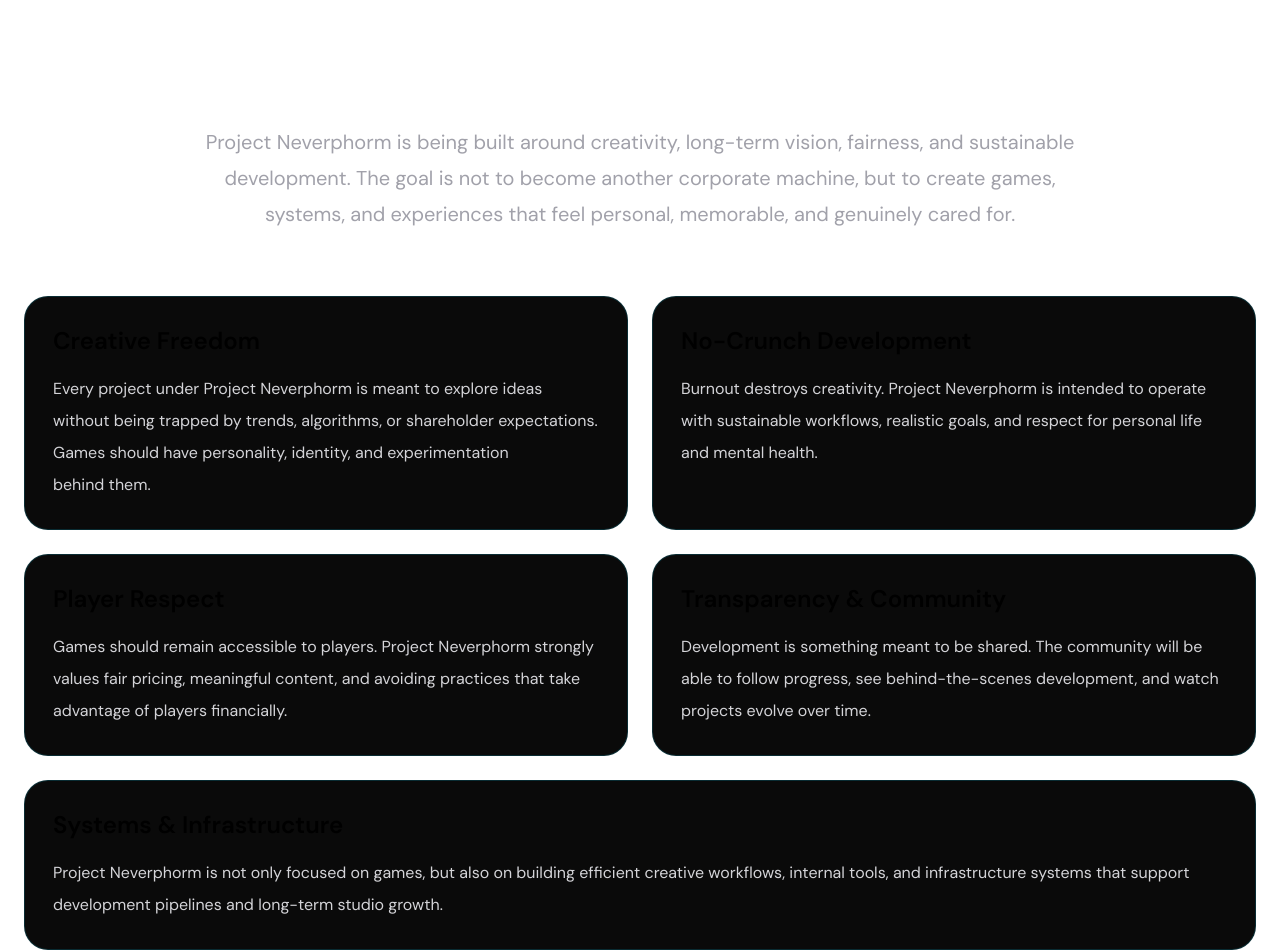
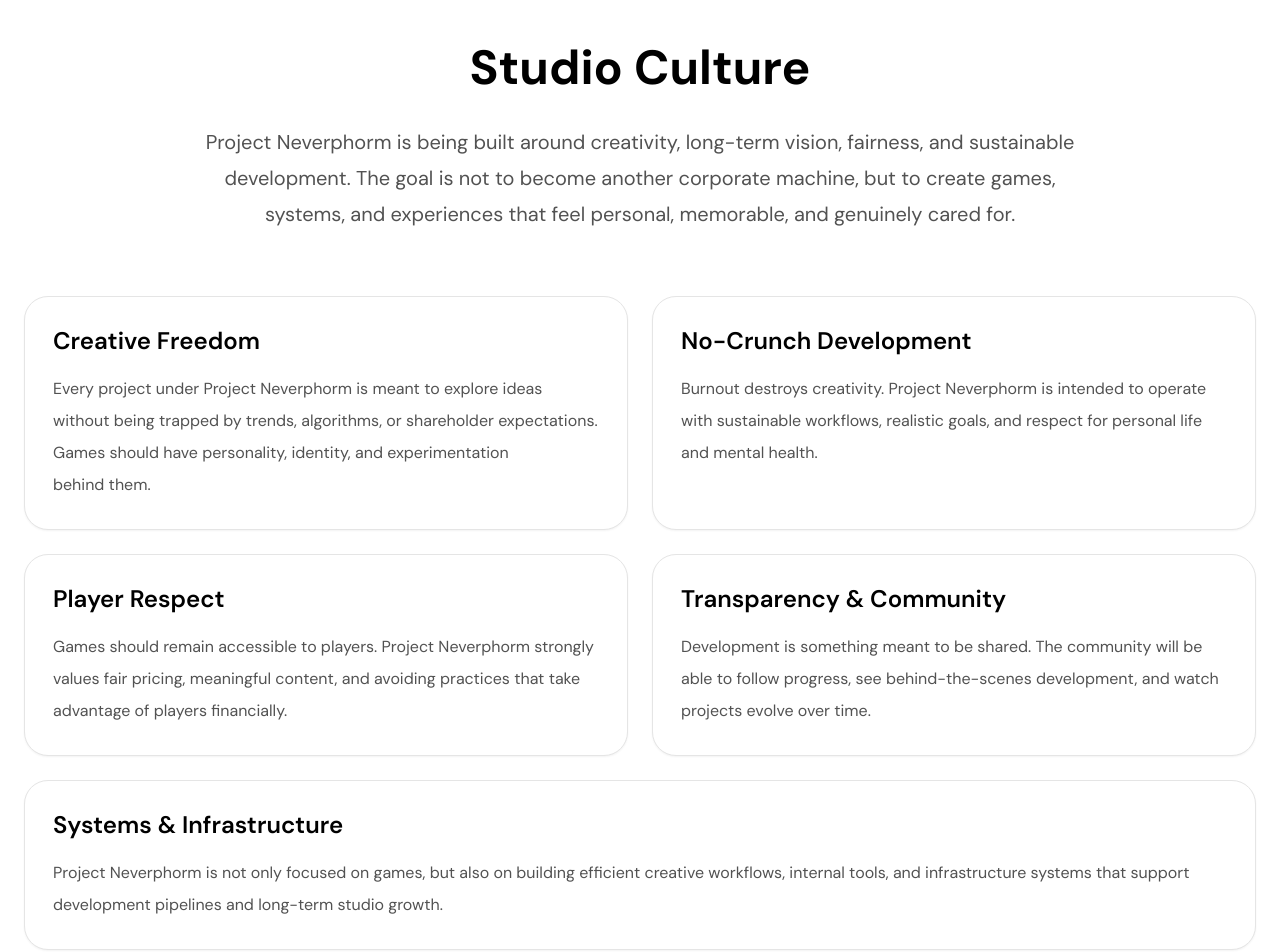
Before and after one commit to Minxci/neverphorm-site, a React (Vite) app in the folder apps/web/: page /culture in a window 1280 px wide. Shown: the part 100-1052 px from the top of the page. Built offline with nearby package versions, Linux system fonts and the light colour scheme; the HTML template or start-up script is replaced by a standard one; what pocketbase would draw is missing.

Commit message:
culture page now

```diff
--- a/apps/web/src/pages/Culture.jsx
+++ b/apps/web/src/pages/Culture.jsx
@@ -1,104 +1,77 @@
 import Header from "@/components/Header.jsx";
 import Footer from "@/components/Footer.jsx";
 
+function Culture() {
+  const cards = [
+    {
+      title: "Creative Freedom",
+      text: "Every project under Project Neverphorm is meant to explore ideas without being trapped by trends, algorithms, or shareholder expectations. Games should have personality, identity, and experimentation behind them.",
+    },
+    {
+      title: "No-Crunch Development",
+      text: "Burnout destroys creativity. Project Neverphorm is intended to operate with sustainable workflows, realistic goals, and respect for personal life and mental health.",
+    },
+    {
+      title: "Player Respect",
+      text: "Games should remain accessible to players. Project Neverphorm strongly values fair pricing, meaningful content, and avoiding practices that take advantage of players financially.",
+    },
+    {
+      title: "Transparency & Community",
+      text: "Development is something meant to be shared. The community will be able to follow progress, see behind-the-scenes development, and watch projects evolve over time.",
+    },
+    {
+      title: "Systems & Infrastructure",
+      text: "Project Neverphorm is not only focused on games, but also on building efficient creative workflows, internal tools, and infrastructure systems that support development pipelines and long-term studio growth.",
+      wide: true,
+    },
+  ];
 
-function Culture() {
   return (
-
     <>
       <Header />
 
-    <div className="max-w-7xl mx-auto px-6 pt-36 pb-24 text-white">
-      <h1 className="text-5xl font-bold text-center mb-8">
+      <main className="bg-white text-black">
+        <section className="max-w-7xl mx-auto px-6 pt-36 pb-24">
+          <h1 className="text-5xl font-bold text-center mb-8 text-black">
             Studio Culture
           </h1>
 
-      <p className="max-w-4xl mx-auto text-center text-zinc-400 text-xl leading-9 mb-16">
-        Project Neverphorm is being built around creativity,
-        long-term vision, fairness, and sustainable development.
-        The goal is not to become another corporate machine,
-        but to create games, systems, and experiences that feel
-        personal, memorable, and genuinely cared for.
+          <p className="max-w-4xl mx-auto text-center text-neutral-600 text-xl leading-9 mb-16">
+            Project Neverphorm is being built around creativity, long-term
+            vision, fairness, and sustainable development. The goal is not to
+            become another corporate machine, but to create games, systems, and
+            experiences that feel personal, memorable, and genuinely cared for.
           </p>
 
           <div className="grid grid-cols-1 md:grid-cols-2 gap-6">
-        <div className="bg-[#0a0a0a] border border-cyan-500/20 rounded-3xl p-7 hover:border-cyan-500/50 transition-all duration-300">
+            {cards.map((card) => (
+              <div
+                key={card.title}
+                className={`bg-white border border-neutral-200 rounded-3xl p-7 shadow-sm ${
+                  card.wide ? "md:col-span-2" : ""
+                }`}
+              >
                 <h2 className="text-2xl font-semibold text-black mb-4">
-            Creative Freedom
+                  {card.title}
                 </h2>
 
-          <p className="text-zinc-300 leading-8">
-            Every project under Project Neverphorm is meant to
-            explore ideas without being trapped by trends,
-            algorithms, or shareholder expectations.
-            Games should have personality, identity,
-            and experimentation behind them.
+                <p className="text-neutral-600 leading-8">
+                  {card.text}
                 </p>
               </div>
-
-        <div className="bg-[#0a0a0a] border border-cyan-500/20 rounded-3xl p-7 hover:border-cyan-500/50 transition-all duration-300">
-          <h2 className="text-2xl font-semibold text-black mb-4">
-            No-Crunch Development
-          </h2>
-
-          <p className="text-zinc-300 leading-8">
-            Burnout destroys creativity.
-            Project Neverphorm is intended to operate with
-            sustainable workflows, realistic goals,
-            and respect for personal life and mental health.
-          </p>
-        </div>
-
-        <div className="bg-[#0a0a0a] border border-cyan-500/20 rounded-3xl p-7 hover:border-cyan-500/50 transition-all duration-300">
-          <h2 className="text-2xl font-semibold text-black mb-4">
-            Player Respect
-          </h2>
-
-          <p className="text-zinc-300 leading-8">
-            Games should remain accessible to players.
-            Project Neverphorm strongly values fair pricing,
-            meaningful content, and avoiding practices that
-            take advantage of players financially.
-          </p>
-        </div>
-
-        <div className="bg-[#0a0a0a] border border-cyan-500/20 rounded-3xl p-7 hover:border-cyan-500/50 transition-all duration-300">
-          <h2 className="text-2xl font-semibold text-black mb-4">
-            Transparency & Community
-          </h2>
-
-          <p className="text-zinc-300 leading-8">
-            Development is something meant to be shared.
-            The community will be able to follow progress,
-            see behind-the-scenes development,
-            and watch projects evolve over time.
-          </p>
-        </div>
-
-        <div className="bg-[#0a0a0a] border border-cyan-500/20 rounded-3xl p-7 hover:border-cyan-500/50 transition-all duration-300 md:col-span-2">
-          <h2 className="text-2xl font-semibold text-black mb-4">
-            Systems & Infrastructure
-          </h2>
-
-          <p className="text-zinc-300 leading-8">
-            Project Neverphorm is not only focused on games,
-            but also on building efficient creative workflows,
-            internal tools, and infrastructure systems that
-            support development pipelines and long-term studio growth.
-          </p>
-        </div>
+            ))}
           </div>
 
           <div className="max-w-4xl mx-auto text-center mt-20">
-        <p className="text-zinc-400 text-xl leading-9">
-          At its core, Project Neverphorm is being built from
-          passion, risk, creativity, and long-term commitment.
-          Whether the projects succeed quietly or loudly,
-          the goal remains the same:
-          create things that genuinely matter to people.
+            <p className="text-neutral-600 text-xl leading-9">
+              At its core, Project Neverphorm is being built from passion, risk,
+              creativity, and long-term commitment. Whether the projects succeed
+              quietly or loudly, the goal remains the same: create things that
+              genuinely matter to people.
             </p>
           </div>
-    </div>
+        </section>
+      </main>
 
       <Footer />
     </>
```
Lines whose indentation alone changed are shown as unchanged.
